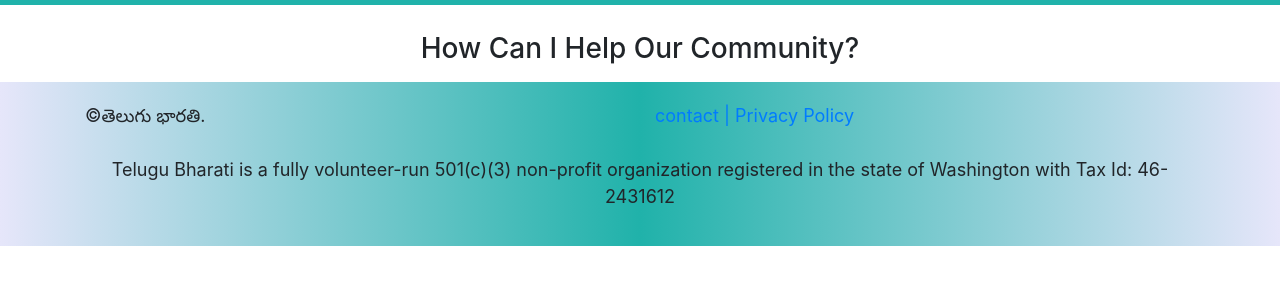
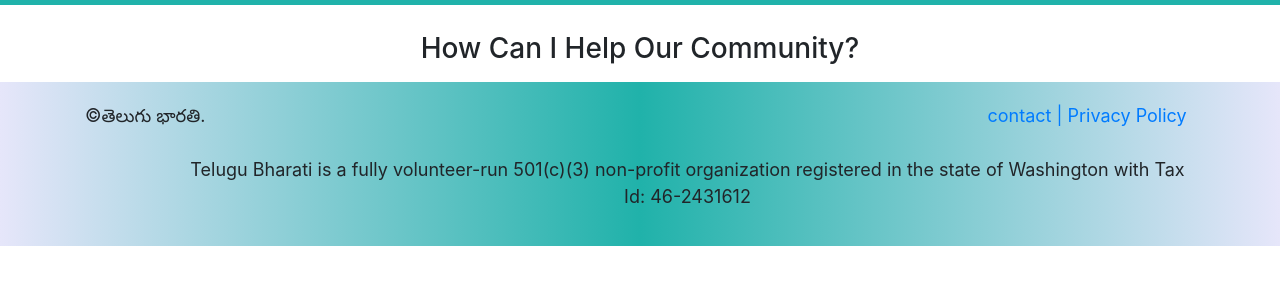
Before and after one commit to lavanyagundu/Telugubharathi, a website: page Volunteers.html in a window 1280 px wide. Shown: the part 387-672 px from the top of the page. Drawn offline with nearby package versions, Linux system fonts and the light colour scheme.

Commit message:
footer changes in all files

```diff
--- a/Volunteers.html
+++ b/Volunteers.html
@@ -65,14 +65,14 @@
                        <div class="row">
                                <div class="col">©తెలుగు భారతి.
                                    </div>
-                                   <div class="col mx-auto">
+                                   <div class="col offset-md-7">
                                        <a href="contact.html">contact |</a><a href="privacypolicy">  Privacy Policy</a>
                                    </div>
                        </div>
                        <br>
                <div class="row">
-                   <div class="col">
-                       <p class="text-center"> Telugu Bharati is a fully volunteer-run 501(c)(3) non-profit organization
+                   <div class="col offset-md-1">
+                       <p> Telugu Bharati is a fully volunteer-run 501(c)(3) non-profit organization
                            registered in the state of Washington with Tax Id: 46-2431612</p>
                    </div>
                </div>
```
Also changed, not shown: Aboutus.html (+1 -1 lines), donate.html (+1 -1 lines), index.html (+2 -1 lines), privacyPolicy.html (+3 -3 lines).
